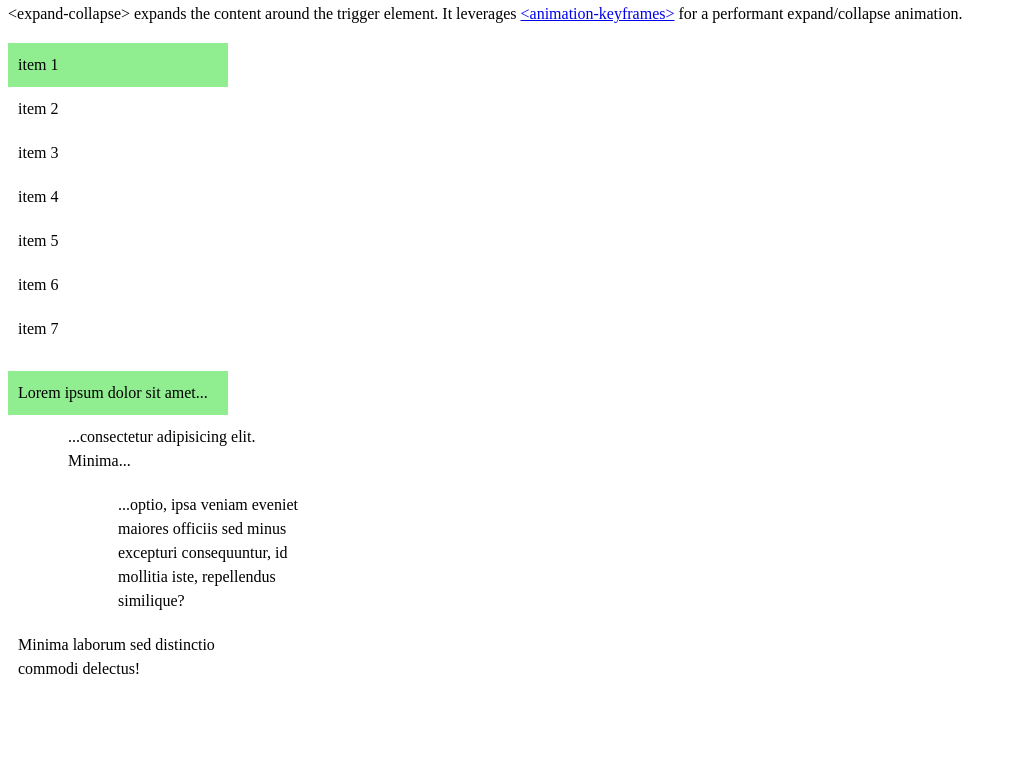
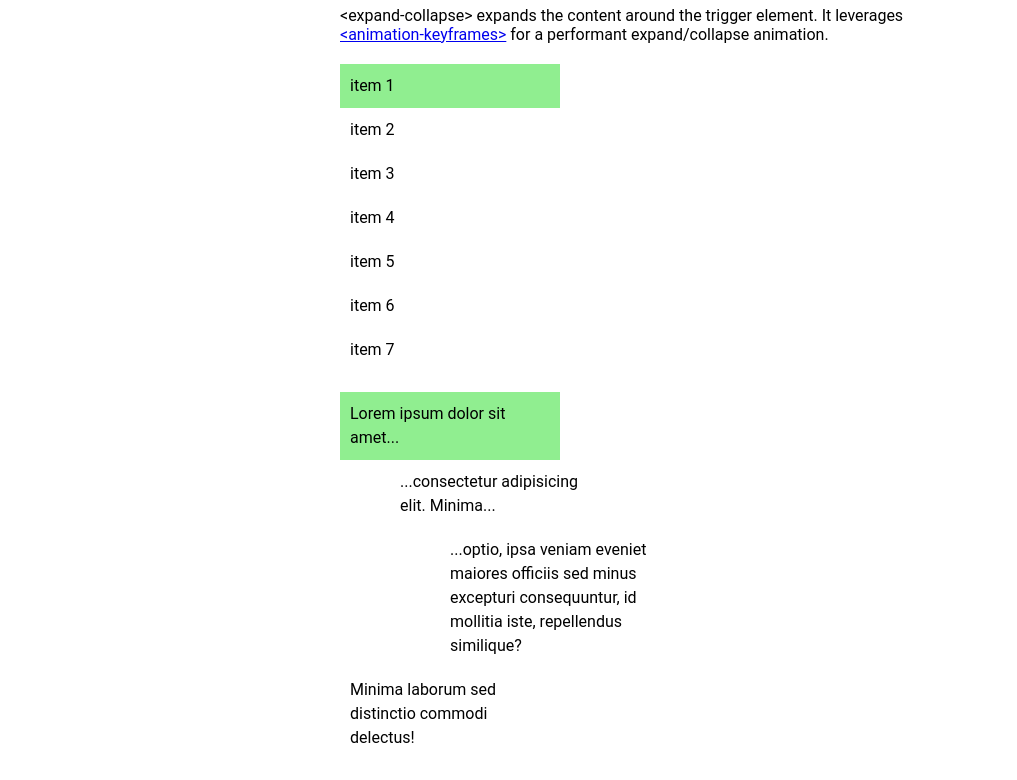
Before and after one commit to valdrinkoshi/animation-keyframes, a website: page examples/expand-collapse/index.html in a window 1280 px wide. Shown: the part 75-855 px from the top of the page, without its empty margins (0-1017 px from the left). Before the commit the page ends 800 px from the top, so only its background shows below. Drawn offline with Linux system fonts and the light colour scheme.

Commit message:
correct imports

```diff
--- a/examples/expand-collapse/index.html
+++ b/examples/expand-collapse/index.html
@@ -9,11 +9,17 @@
 
   <script src="../../../webcomponentsjs/webcomponents-loader.js"></script>
 
-  <link rel="import" href="../../../iron-demo-helpers/demo-pages-shared-styles.html">
+  <link rel="import" href="../../../polymer/polymer.html">
   <link rel="import" href="expand-collapse.html">
 
   <custom-style>
-    <style is="custom-style" include="demo-pages-shared-styles">
+    <style is="custom-style">
+      body {
+        max-width: 600px;
+        margin: 0 auto;
+        font-family: 'Roboto', Helvetica, sans-serif;
+      }
+
       expand-collapse {
         display: block;
         margin: 20px auto;
@@ -54,7 +60,7 @@
   </custom-style>
 </head>
 
-<body class="centered">
+<body>
 
   <h1>expand-collapse</h1>
   <p>
```
Also changed, not shown: examples/dropdown-menu/index.html (+9 -3 lines).
